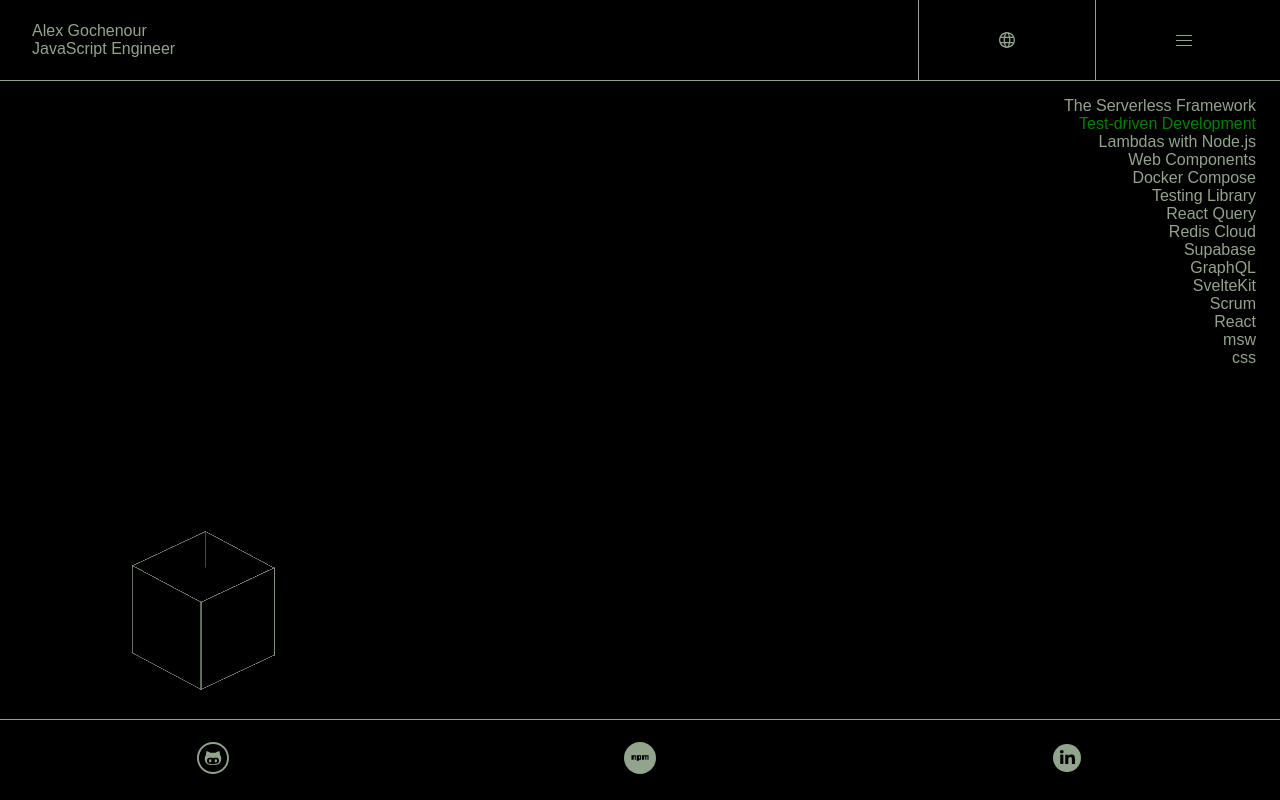
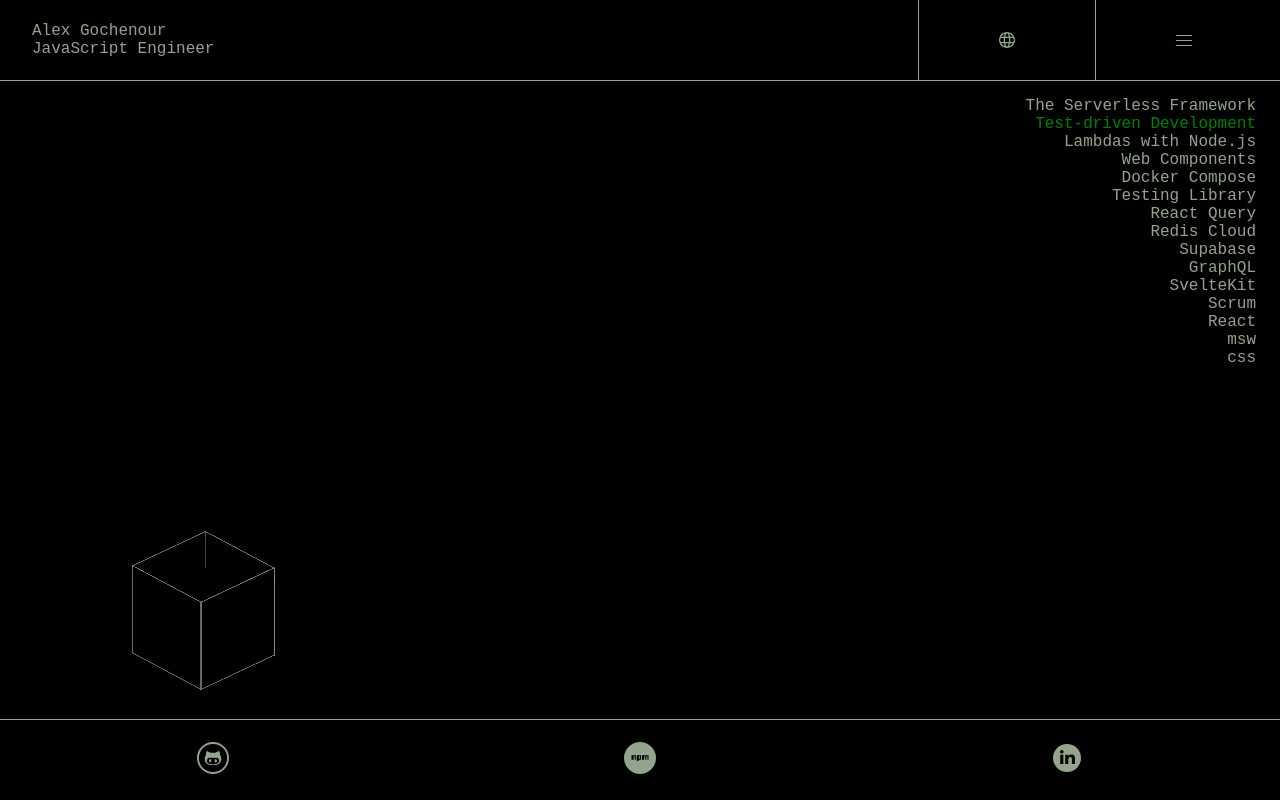
Before and after one commit to chunyukuo88/portfolio2, a React (Create React App) app: page / in a window 1280 px wide. Built offline with nearby package versions, Linux system fonts and the light colour scheme; what aws-amplify would draw is missing.

Commit message:
Updated verbiage. Conditional Japanese font added.

```diff
--- a/index.html
+++ b/index.html
@@ -5,7 +5,7 @@
     <meta name="viewport" content="width=device-width, initial-scale=1.0" />
     <link rel="preconnect" href="https://fonts.googleapis.com">
     <link rel="preconnect" href="https://fonts.gstatic.com" crossorigin>
-    <link href="https://fonts.googleapis.com/css2?family=Noto+Serif+TC:wght@200&family=Raleway:wght@100&display=swap" rel="stylesheet">
+    <link href="https://fonts.googleapis.com/css2?family=Shippori+Mincho+B1:wght@800&family=Source+Code+Pro:wght@200&display=swap" rel="stylesheet">
     <title>Alex Gochenour's Portfolio Site</title>
   </head>
   <!-- Google tag (gtag.js) -->
@@ -21,4 +21,8 @@
     <div id="root"></div>
     <script type="module" src="/src/index.jsx"></script>
   </body>
+
+  <style>
+    @import url('https://fonts.googleapis.com/css2?family=Noto+Serif+TC:wght@200&family=Raleway:wght@100&display=swap');
+  </style>
 </html>
--- a/src/App.css
+++ b/src/App.css
@@ -16,7 +16,7 @@ html {
 body {
   background-color: black;
   color: var(--primaryColor);
-  font-family: 'Raleway', sans-serif;
+  font-family: 'Source Code Pro', monospace;
   margin: 0;
   padding: 0;
 }
--- a/src/App.jsx
+++ b/src/App.jsx
@@ -11,12 +11,14 @@ import { InfiniteArticles } from './pages/BreadBlog/InfiniteArticles';
 import { Footer } from './components/Footer/Footer';
 import { Cube } from './components/Cube/Cube';
 
-import { selectCurrentDarkTheme } from './globalState/darkMode/darkModeSlice';
-import { updateSettingsVisibility } from './globalState/settingsMenu/settingsMenuSlice';
 import { useDispatch, useSelector } from 'react-redux';
 import { logEasterEgg } from './common/utils';
 import strings, { contentKeys } from './common/strings';
-import { updateLanguage } from './globalState/language/languageSlice';
+import {
+  selectCurrentDarkTheme,
+  updateSettingsVisibility,
+  updateLanguage
+} from './globalState';
 import LanguageIconInverted from './common/icons/language_inverted.svg';
 import LanguageIcon from './common/icons/language.svg';
 import './App.css';
@@ -51,6 +53,10 @@ function App(){
     }
   };
 
+  const languageSpecificFonts = (language === JAPANESE)
+    ? { fontFamily: "'Shippori Mincho B1', serif"}
+    : null;
+
   const globeClickHandler = () => {
     const newLang = languageToggler(language);
     return dispatch(updateLanguage(newLang));
@@ -79,11 +85,7 @@ function App(){
     && primaryContentKey !== contentKeys.BLOG
   );
 
-  const ConditionalCube = () => (
-    <>
-      {cubeShouldBeVisible ? <Cube /> : null}
-    </>
-  );
+  const ConditionalCube = () => <>{cubeShouldBeVisible ? <Cube /> : null}</>;
 
   const headerClickHandler = () => setPrimaryContentKey(contentKeys.SKILLS)
 
@@ -131,7 +133,7 @@ function App(){
   );
 
   return (
-    <main className={isDarkMode ? undefined : 'light-mode'}>
+    <main className={isDarkMode ? undefined : 'light-mode'} style={languageSpecificFonts}>
       <Header/>
 
       <section>
--- a/src/components/PrimaryContent/SiteInfo/strings.js
+++ b/src/components/PrimaryContent/SiteInfo/strings.js
@@ -25,8 +25,7 @@ export const strings = {
   },
   paragraph1: {
     chinese: '',
-    english: 'My motivation to create this site was two-fold: I wanted to apply the technologies I work with to make a site that expresses\n' +
-      'my own design preferences and functionality and towards globalState I have never been paid to produce; I also wanted to explore technologies I have never been paid to use, such as Supabase, Redux Toolkit, msw, and Redis. There are, of course, a few baubles like Dark Mode and the spinning\n' +
+    english: 'My motivation to create this site was two-fold: I wanted to apply technologies that I work with to make a site with features that I have never been paid to produce; I also wanted to explore technologies I have never been paid to use, such as Supabase, Redux Toolkit, msw, and Redis. There are, of course, a few baubles like the spinning\n' +
       'cube that found themselves creeping into the project along the way. (The cube was made with vanilla CSS and Redux, and it was a blast to assemble.)',
     german: '',
   },
```
